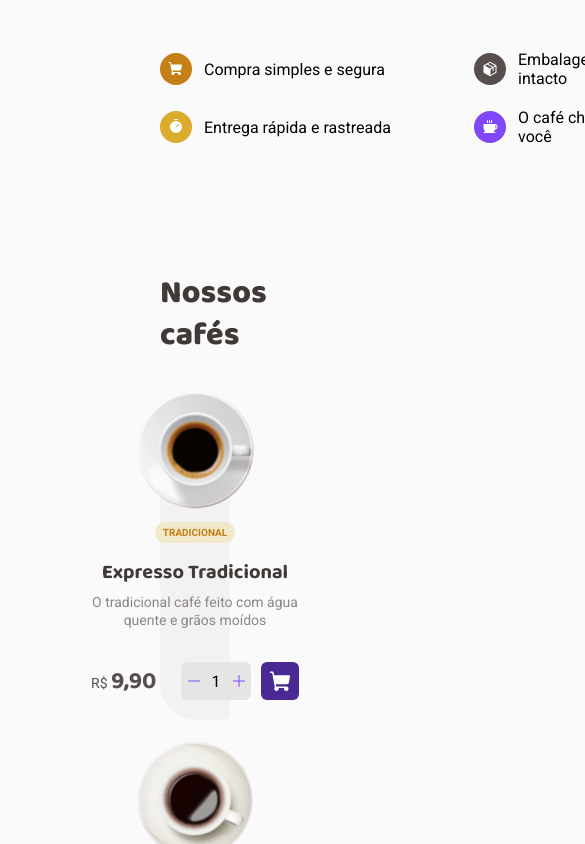
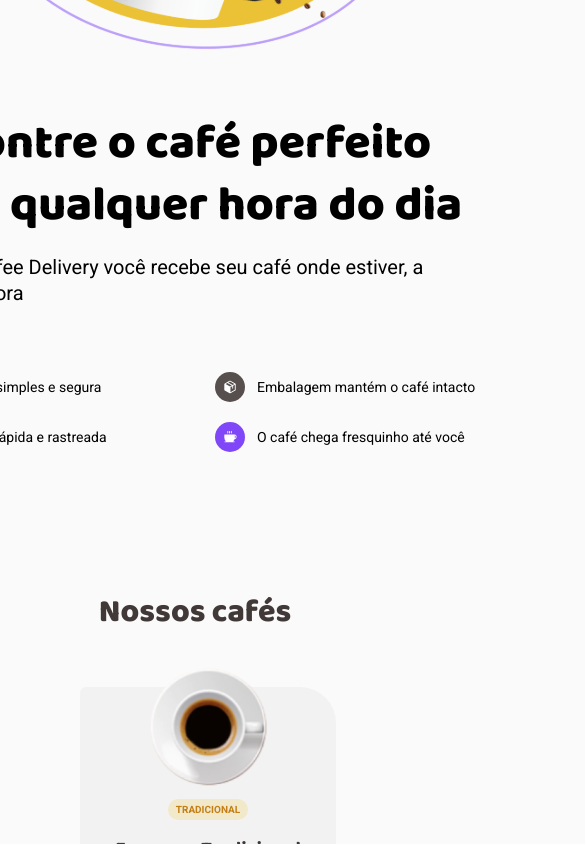
Before and after one commit to PedroHConrado/coffee-delivery, a React (Vite) app: page / in a window 390 px wide. Shown: the part 411-1255 px from the top of the page, 585 px wide, since content can reach past the window. Built offline with nearby package versions, Linux system fonts and the light colour scheme; data requests are answered from the project's data file.

Commit message:
layout responsive

```diff
--- a/src/layouts/DefaultLayout/styles.ts
+++ b/src/layouts/DefaultLayout/styles.ts
@@ -4,4 +4,8 @@ export const LayoutContainer = styled.div`
   display: flex;
   flex-direction: column;
   padding: 0 10rem;
+
+  @media (max-width: 1168px) {
+    padding: 0 5rem;
+  }
 `
--- a/src/pages/Home/components/CoffeeList/styles.ts
+++ b/src/pages/Home/components/CoffeeList/styles.ts
@@ -1,10 +1,17 @@
 import styled from 'styled-components'
 
-export const CoffeeListContainer = styled.div``
+export const CoffeeListContainer = styled.div`
+  margin-top: 8.75rem;
+
+  @media (max-width: 1168px) {
+    text-align: center;
+  }
+`
 export const List = styled.div`
-  display: flex;
-  flex-wrap: wrap;
-  gap: 0 2rem;
+  width: 100%;
+  display: grid;
+  grid-template-columns: repeat(auto-fit, minmax(256px, 1fr));
+  grid-gap: 2rem;
 `
 export const Title = styled.h2`
   font-size: 32px;
@@ -14,4 +21,8 @@ export const Title = styled.h2`
   color: ${(props) => props.theme['base-subtitle']};
 
   margin: 2rem 0 0.875rem 0;
+
+  @media (max-width: 1168px) {
+    text-align: center;
+  }
 `
--- a/src/pages/Home/components/StoreDetails/styles.ts
+++ b/src/pages/Home/components/StoreDetails/styles.ts
@@ -4,7 +4,8 @@ export const StoreDetailsContainer = styled.div`
   display: flex;
   justify-content: space-between;
   align-items: center;
-  height: 34rem;
+  gap: 3.5rem;
+  height: 100%;
 
   div {
     display: flex;
@@ -14,6 +15,15 @@ export const StoreDetailsContainer = styled.div`
   img {
     width: 29.75rem;
     height: 22.5rem;
+  }
+
+  @media (max-width: 1168px) {
+    flex-direction: column;
+    font-size: 14px;
+
+    img {
+      order: -1;
+    }
   }
 `
 export const Description = styled.section`
```
